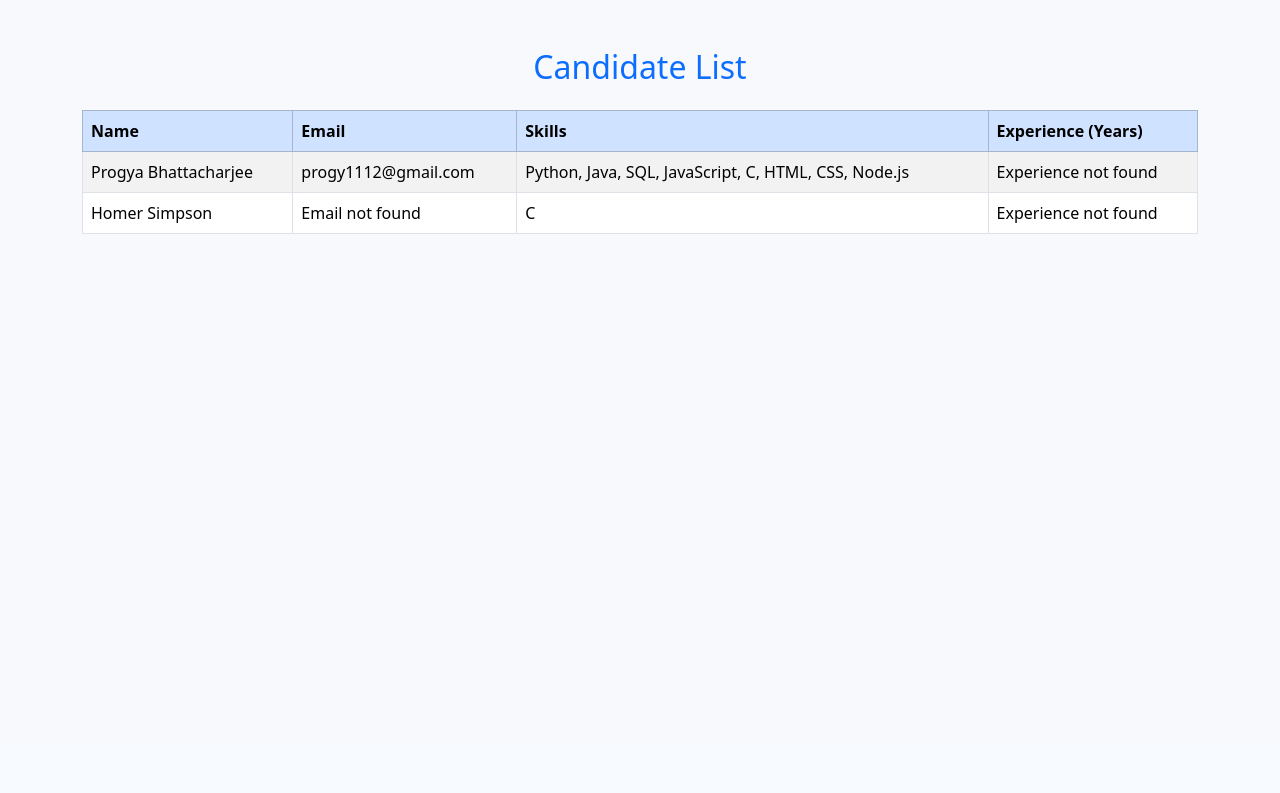
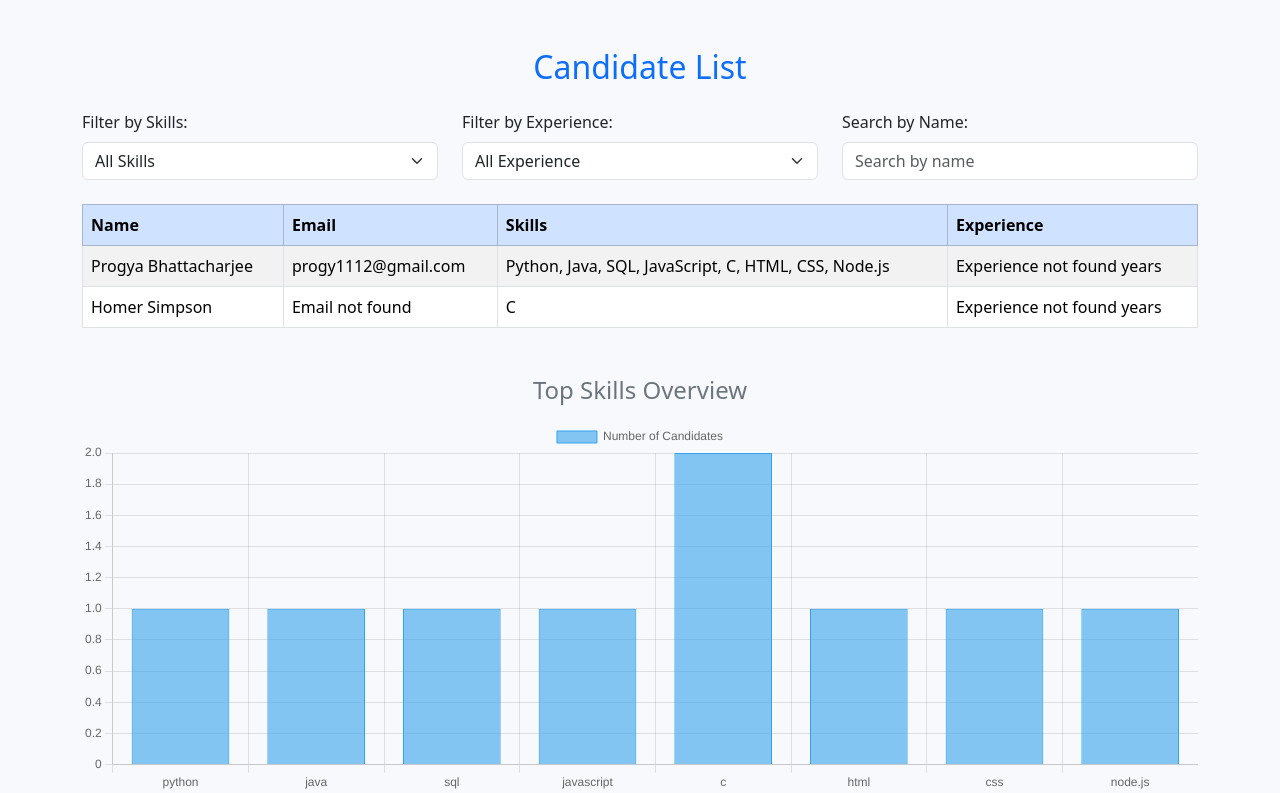
Before and after one commit to ProgyaBhattachrjee/SmartHire, a Flask app: page /candidates in a window 1280 px wide. Shown: the part 56-849 px from the top of the page. Before the commit the page ends 290 px from the top, so only its background shows below. Run offline with Flask 3, Linux system fonts and the light colour scheme; data comes from the database, SQL or seed files in the repository.

Commit message:
adding graphs

```diff
--- a/frontend/templates/candidates.html
+++ b/frontend/templates/candidates.html
@@ -9,6 +9,7 @@
       href="https://cdn.jsdelivr.net/npm/bootstrap@5.3.2/dist/css/bootstrap.min.css"
       rel="stylesheet"
     />
+    <script src="https://cdn.jsdelivr.net/npm/chart.js"></script>
   </head>
   <body style="background-color: #f7f9fc">
     <nav class="navbar navbar-expand-lg navbar-dark bg-primary">
@@ -24,15 +25,51 @@
 
     <div class="container mt-5">
       <h2 class="text-center text-primary mb-4">Candidate List</h2>
+
+      <!-- Filtering Section -->
+      <div class="row mb-4">
+        <div class="col-md-4">
+          <label for="skillFilter" class="form-label">Filter by Skills:</label>
+          <select id="skillFilter" class="form-select">
+            <option value="">All Skills</option>
+            <!-- Dynamically fill options based on unique skills -->
+          </select>
+        </div>
+
+        <div class="col-md-4">
+          <label for="experienceFilter" class="form-label"
+            >Filter by Experience:</label
+          >
+          <select id="experienceFilter" class="form-select">
+            <option value="">All Experience</option>
+            <option value="0">0 years</option>
+            <option value="1">1 year</option>
+            <option value="2">2 years</option>
+            <option value="3">3 years</option>
+            <option value="4">4 years</option>
+            <option value="5">5+ years</option>
+          </select>
+        </div>
+
+        <div class="col-md-4">
+          <label for="nameFilter" class="form-label">Search by Name:</label>
+          <input
+            type="text"
+            id="nameFilter"
+            class="form-control"
+            placeholder="Search by name"
+          />
+        </div>
+      </div>
+
       {% if candidates %}
-      <div class="table-responsive">
-        <table class="table table-bordered table-striped align-middle">
+      <table class="table table-striped table-bordered" id="candidatesTable">
         <thead class="table-primary">
           <tr>
             <th>Name</th>
             <th>Email</th>
             <th>Skills</th>
-              <th>Experience (Years)</th>
+            <th>Experience</th>
           </tr>
         </thead>
         <tbody>
@@ -41,17 +78,122 @@
             <td>{{ candidate[1] }}</td>
             <td>{{ candidate[2] }}</td>
             <td>{{ candidate[3] }}</td>
-              <td>{{ candidate[4] }}</td>
+            <td>{{ candidate[4] }} years</td>
           </tr>
           {% endfor %}
         </tbody>
       </table>
-      </div>
       {% else %}
       <p class="text-center text-muted">No candidates found.</p>
       {% endif %}
     </div>
 
+    <!-- Skill Chart -->
+    <div class="container mt-5">
+      <h4 class="text-center text-secondary mb-3">Top Skills Overview</h4>
+      <canvas id="skillChart" height="100"></canvas>
+    </div>
+
+    <script>
+      // Extracted from server
+      const candidates = {{ candidates | tojson }};
+
+      // Get unique skills for filtering
+      const allSkills = candidates.flatMap(candidate => candidate[3].split(',').map(skill => skill.trim().toLowerCase()));
+      const uniqueSkills = [...new Set(allSkills)];
+
+      // Populate the skill filter dropdown
+      const skillFilter = document.getElementById('skillFilter');
+      uniqueSkills.forEach(skill => {
+        const option = document.createElement('option');
+        option.value = skill;
+        option.textContent = skill.charAt(0).toUpperCase() + skill.slice(1);
+        skillFilter.appendChild(option);
+      });
+
+      // Filter candidates based on selected filters
+      function filterCandidates() {
+        const skill = skillFilter.value;
+        const experience = experienceFilter.value;
+        const nameSearch = nameFilter.value.toLowerCase();
+
+        const filteredCandidates = candidates.filter(candidate => {
+          const skillMatch = skill ? candidate[3].toLowerCase().includes(skill) : true;
+          const experienceMatch = experience ? (candidate[4] >= experience) : true;
+          const nameMatch = candidate[1].toLowerCase().includes(nameSearch);
+
+          return skillMatch && experienceMatch && nameMatch;
+        });
+
+        updateCandidateTable(filteredCandidates);
+        updateChart(filteredCandidates);
+      }
+
+      // Update the candidate table dynamically
+      function updateCandidateTable(filteredCandidates) {
+        const tableBody = document.querySelector('#candidatesTable tbody');
+        tableBody.innerHTML = '';
+
+        filteredCandidates.forEach(candidate => {
+          const row = document.createElement('tr');
+          row.innerHTML = `
+            <td>${candidate[1]}</td>
+            <td>${candidate[2]}</td>
+            <td>${candidate[3]}</td>
+            <td>${candidate[4]} years</td>
+          `;
+          tableBody.appendChild(row);
+        });
+      }
+
+      // Update the skills chart dynamically
+      function updateChart(filteredCandidates) {
+        const skillCounts = {};
+
+        filteredCandidates.forEach(candidate => {
+          const skills = candidate[3]?.split(',') || [];
+          skills.forEach(skill => {
+            const trimmedSkill = skill.trim().toLowerCase();
+            if (trimmedSkill) {
+              skillCounts[trimmedSkill] = (skillCounts[trimmedSkill] || 0) + 1;
+            }
+          });
+        });
+
+        const labels = Object.keys(skillCounts);
+        const data = Object.values(skillCounts);
+
+        const ctx = document.getElementById('skillChart').getContext('2d');
+        const skillChart = new Chart(ctx, {
+          type: 'bar',
+          data: {
+            labels: labels,
+            datasets: [{
+              label: 'Number of Candidates',
+              data: data,
+              backgroundColor: 'rgba(54, 162, 235, 0.6)',
+              borderColor: 'rgba(54, 162, 235, 1)',
+              borderWidth: 1
+            }]
+          },
+          options: {
+            scales: {
+              y: { beginAtZero: true }
+            }
+          }
+        });
+      }
+
+      // Event listeners for filters
+      document.getElementById('skillFilter').addEventListener('change', filterCandidates);
+      document.getElementById('experienceFilter').addEventListener('change', filterCandidates);
+      document.getElementById('nameFilter').addEventListener('input', filterCandidates);
+
+      // Initial chart and table render
+      updateCandidateTable(candidates);
+      updateChart(candidates);
+    </script>
+
     <script src="https://cdn.jsdelivr.net/npm/bootstrap@5.3.2/dist/js/bootstrap.bundle.min.js"></script>
   </body>
 </html>
```
Lines whose indentation alone changed are shown as unchanged.
